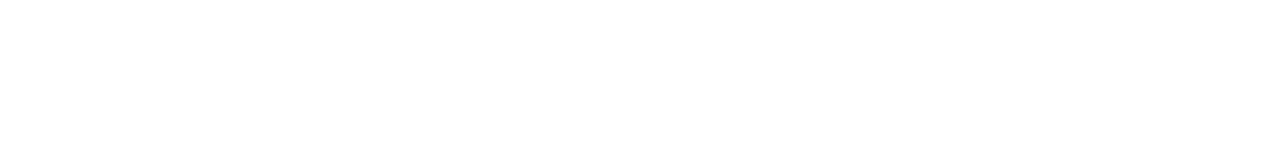
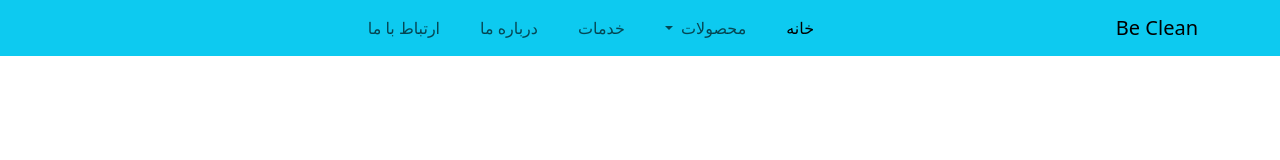
Before and after one commit to BAADEH/simple-project, a plain HTML site: page index.html in a window 1280 px wide. Drawn offline with Linux system fonts and the light colour scheme.

Commit message:
navbar added

```diff
--- a/index.html
+++ b/index.html
@@ -1,5 +1,5 @@
 <!DOCTYPE html>
-<html lang="en">
+<html lang="en" dir="rtl">
 <head>
     <meta charset="UTF-8">
     <meta name="viewport" content="width=device-width, initial-scale=1.0">
@@ -7,7 +7,43 @@
     <title>Document</title>
 </head>
 <body>
+    <header>
+        <nav class="navbar navbar-expand-lg bg-info">
+            <div class="container">
+              <a class="navbar-brand" href="#">Be Clean</a>
+              <button class="navbar-toggler" type="button" data-bs-toggle="collapse" data-bs-target="#navbarSupportedContent" aria-controls="navbarSupportedContent" aria-expanded="false" aria-label="Toggle navigation">
+                <span class="navbar-toggler-icon"></span>
+              </button>
+              <div class="collapse navbar-collapse justify-content-center" id="navbarSupportedContent">
+                <ul class="navbar-nav">
+                  <li class="nav-item ">
+                    <a class="nav-link active" aria-current="page" href="#">خانه</a>
+                  </li>
+                  <li class="nav-item dropdown ms-lg-4">
+                    <a class="nav-link dropdown-toggle" href="#" role="button" data-bs-toggle="dropdown" aria-expanded="false">
+                      محصولات
+                    </a>
+                    <ul class="dropdown-menu ">
+                      <li><a class="dropdown-item" href="#">آرایشی</a></li>
+                      <li><a class="dropdown-item" href="#">بهداشتی </a></li>
+                      <li><a class="dropdown-item" href="#">صنعت</a></li>
+                    </ul>
+                  </li>
+                  <li class="nav-item ms-lg-4">
+                    <a class="nav-link" href="#">خدمات</a>
+                  </li>
+                  <li class="nav-item ms-lg-4">
+                    <a class="nav-link" href="#">درباره ما</a>
+                  </li>
+                  <li class="nav-item ms-lg-4">
+                    <a class="nav-link" href="#">ارتباط با ما</a>
+                  </li>
+                </ul>
 
+              </div>
+            </div>
+          </nav>
+    </header>
 
 
 
```
